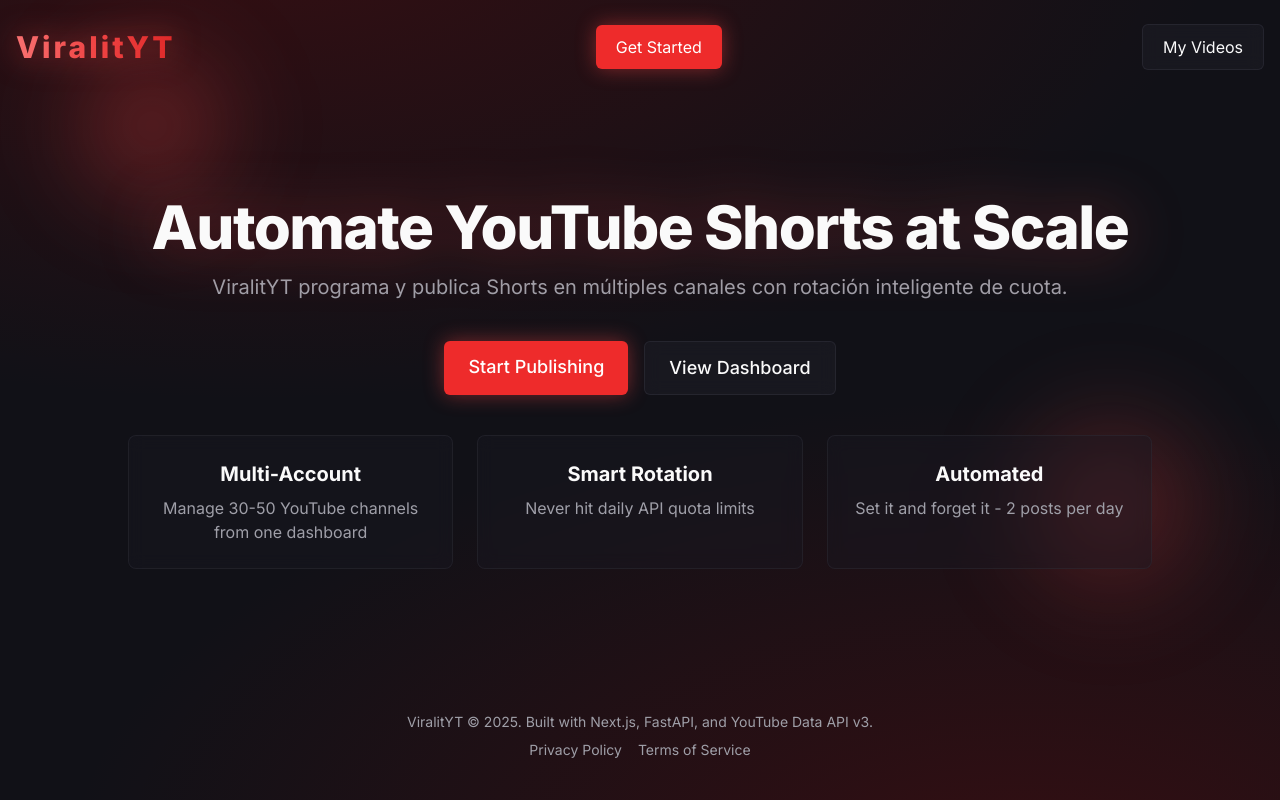
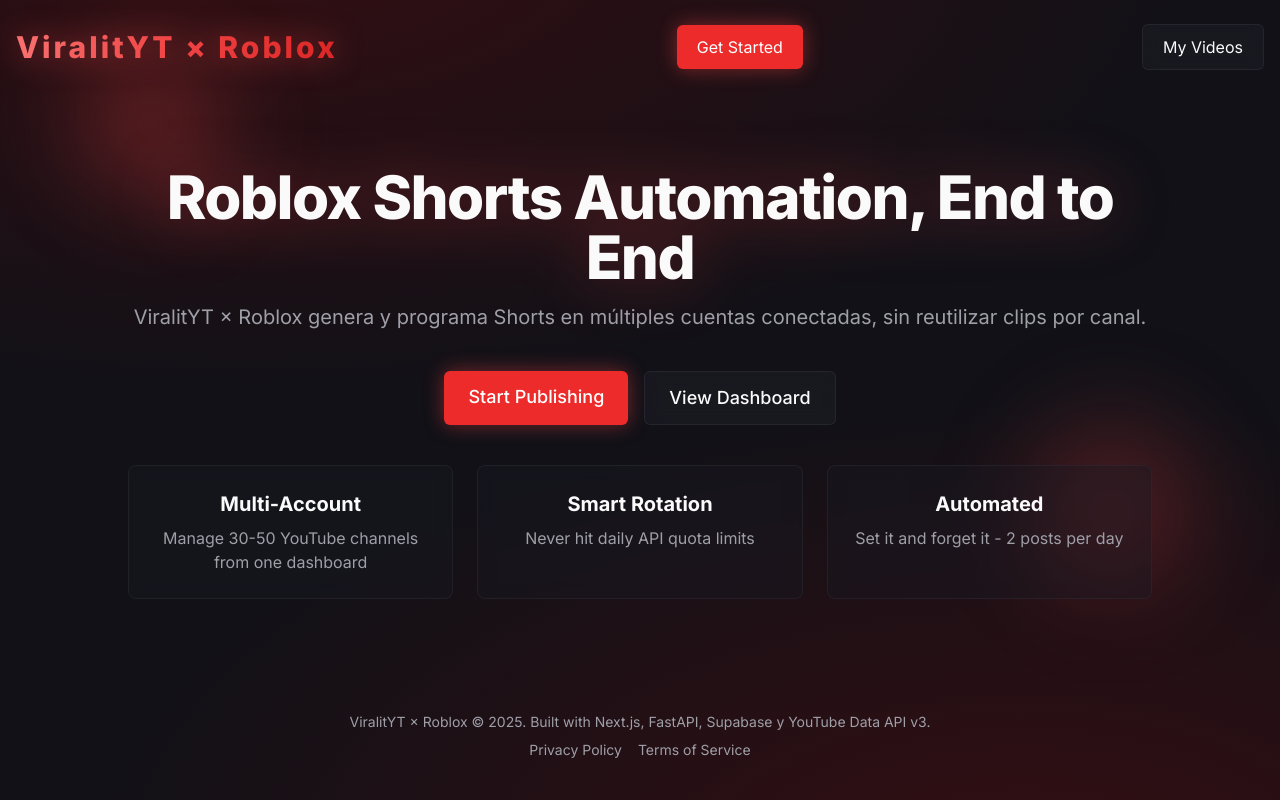
Before and after one commit to xbvpobachius/viralitYT-Frontend, a Next.js app: page / in a window 1280 px wide. Built offline with nearby package versions, Linux system fonts and the light colour scheme.

Commit message:
chore: rename landing to ViralitYT × Roblox

```diff
--- a/app/page.tsx
+++ b/app/page.tsx
@@ -6,7 +6,7 @@ export default function HomePage() {
       <header className="border-b/0">
         <div className="container mx-auto px-4 py-6 flex items-center justify-between">
           <h1 className="text-3xl font-extrabold tracking-widest text-transparent bg-clip-text bg-gradient-to-r from-red-400 via-red-500 to-red-600 drop-shadow-[0_0_15px_hsla(0,92%,62%,0.6)]">
-            ViralitYT
+            ViralitYT × Roblox
           </h1>
             <Link href="/onboarding" className="bg-primary text-primary-foreground px-5 py-2.5 rounded-md hover:bg-primary/90 shadow-[0_0_20px_hsla(0,92%,62%,0.45)]">
             Get Started
@@ -24,10 +24,10 @@ export default function HomePage() {
         <div className="max-w-5xl mx-auto text-center space-y-10">
           <div className="space-y-4">
             <h2 className="text-5xl md:text-6xl font-extrabold tracking-tight drop-shadow-[0_0_30px_hsla(0,92%,62%,0.35)]">
-              Automate YouTube Shorts at Scale
+              Roblox Shorts Automation, End to End
             </h2>
             <p className="text-lg md:text-xl text-muted-foreground">
-              ViralitYT programa y publica Shorts en múltiples canales con rotación inteligente de cuota.
+              ViralitYT × Roblox genera y programa Shorts en múltiples cuentas conectadas, sin reutilizar clips por canal.
             </p>
           </div>
 
@@ -67,7 +67,7 @@ export default function HomePage() {
 
       <footer className="border-t/0 py-10">
         <div className="container mx-auto px-4 text-center text-sm text-muted-foreground space-y-2">
-          <p>ViralitYT © 2025. Built with Next.js, FastAPI, and YouTube Data API v3.</p>
+          <p>ViralitYT × Roblox © 2025. Built with Next.js, FastAPI, Supabase y YouTube Data API v3.</p>
           <p>
             <a href="/privacy" className="hover:underline mr-4">Privacy Policy</a>
             <a href="/terms" className="hover:underline">Terms of Service</a>
```
